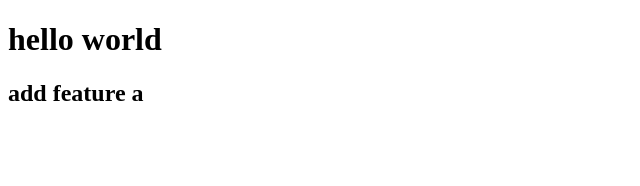
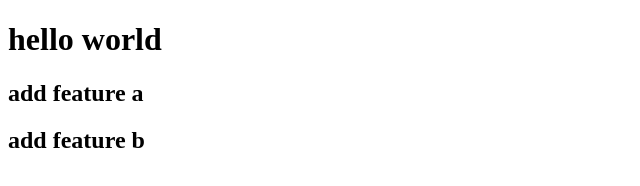
Before and after one commit to mkalalo/project-bebas, a plain HTML site: page index.html in a window 1280 px wide. Shown: the whole page, without its empty margins (0-640 px from the left). Drawn offline with Linux system fonts and the light colour scheme.

Commit message:
add feature b

```diff
--- a/index.html
+++ b/index.html
@@ -9,5 +9,6 @@
 <body>
     <h1>hello world</h1>
     <h2>add feature a</h2>
+    <h2>add feature b</h2>
 </body>
 </html>
```
